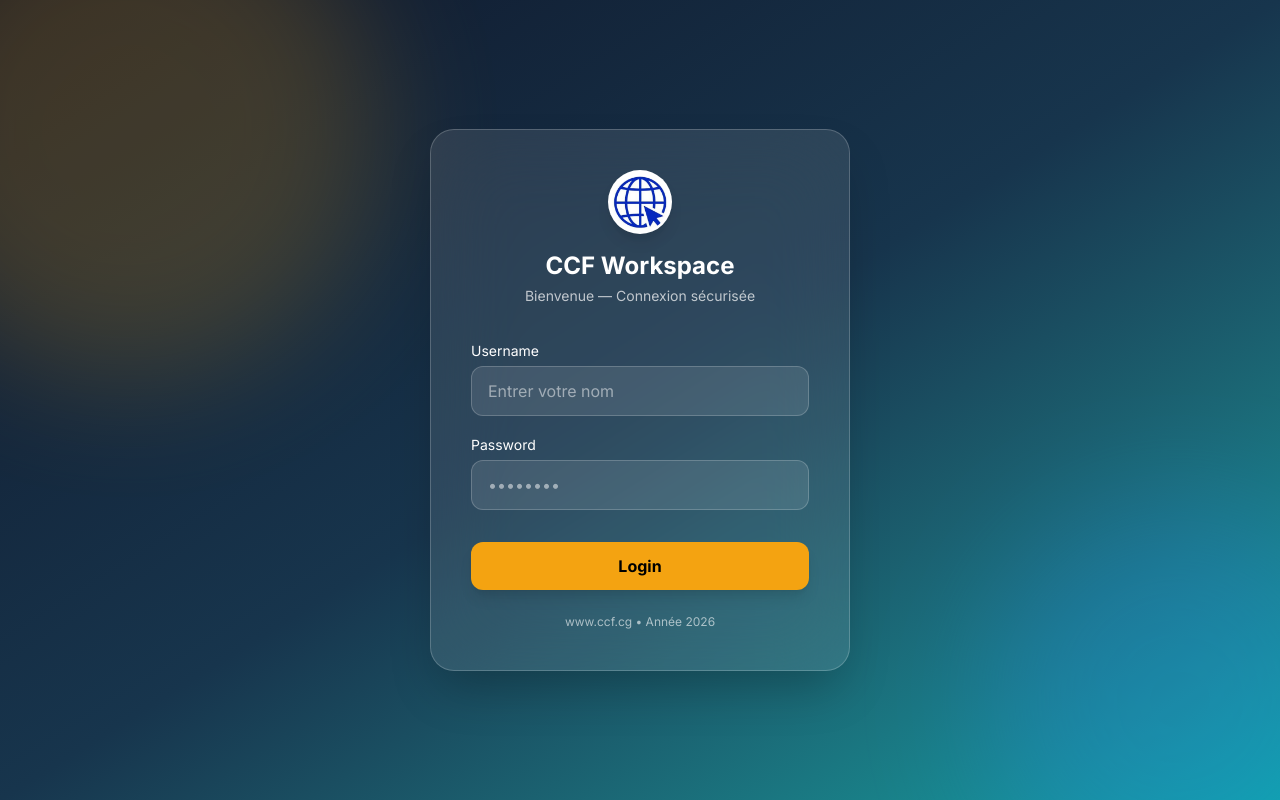
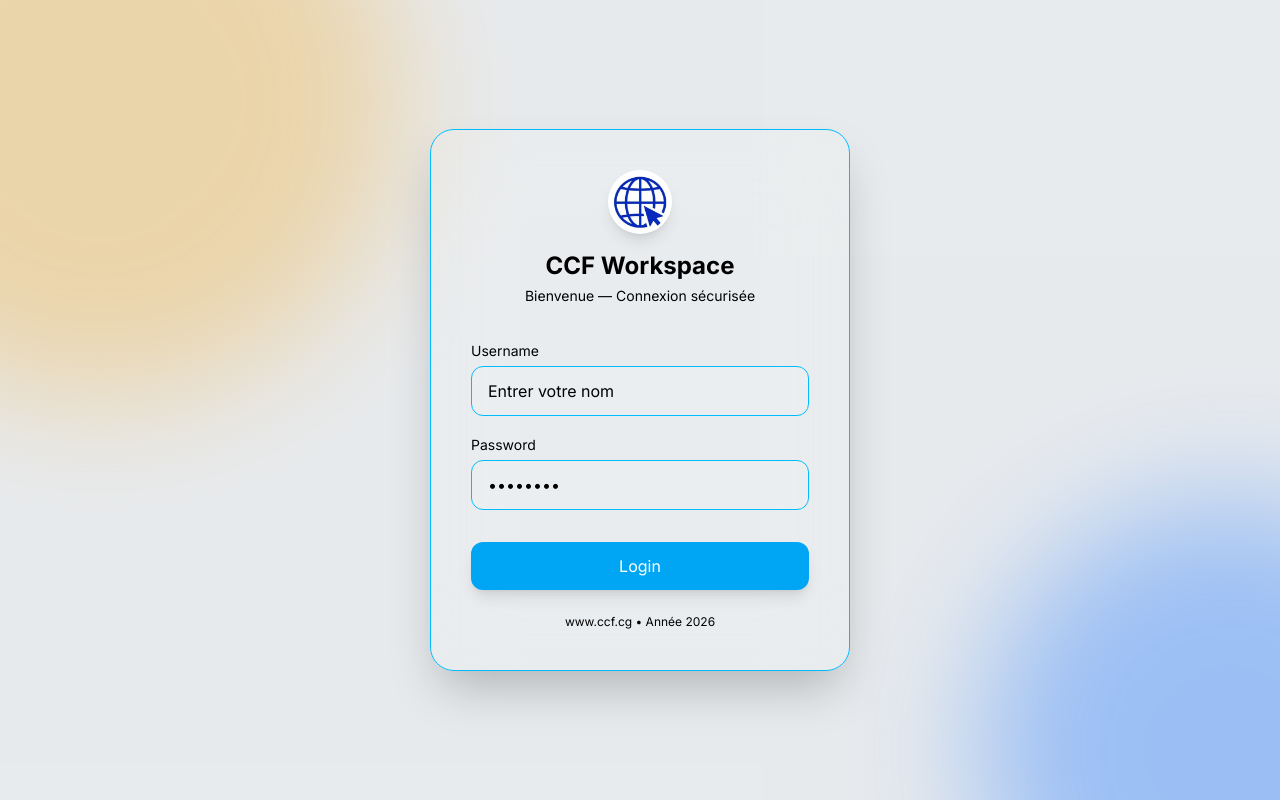
Before and after one commit to SkyCrescent/prcff, a Next.js app: page /admin in a window 1280 px wide. Built offline with nearby package versions, Linux system fonts and the light colour scheme.

Commit message:
ajout de fonctions back 4

```diff
--- a/app/admin/page.js
+++ b/app/admin/page.js
@@ -1,6 +1,6 @@
 "use client";
 
-import { useState } from "react";
+import React, { useState } from "react";
 import {useRouter} from "next/navigation";
 export default function LoginPage() {
     const router = useRouter();
@@ -23,27 +23,37 @@ export default function LoginPage() {
     }
 
     return (
-        <div className="min-h-screen flex items-center justify-center bg-gradient-to-br from-[#0f172a] via-[#17354d] to-[#0ea5a4] relative overflow-hidden">
+        // <div className="min-h-screen flex items-center justify-center bg-gradient-to-br from-[#0f172a] via-[#17354d] to-[#0ea5a4] relative overflow-hidden">
+        //
+        //     {/* BACKGROUND BLOBS */}
+        //     <div className="absolute w-[500px] h-[500px] bg-[#f4a311] opacity-20 rounded-full blur-3xl top-[-120px] left-[-120px]" />
+        //     <div className="absolute w-[400px] h-[400px] bg-blue-500 opacity-20 rounded-full blur-3xl bottom-[-100px] right-[-100px]" />
 
-            {/* BACKGROUND BLOBS */}
-            <div className="absolute w-[500px] h-[500px] bg-[#f4a311] opacity-20 rounded-full blur-3xl top-[-120px] left-[-120px]" />
-            <div className="absolute w-[400px] h-[400px] bg-blue-500 opacity-20 rounded-full blur-3xl bottom-[-100px] right-[-100px]" />
+
+        <div className="min-h-screen relative flex items-center justify-center bg-[#17354d]/10 overflow-hidden">
+
+            {/* BLOBS BACKGROUND */}
+            <div
+                className="absolute w-[600px] h-[600px] bg-[#f4a311] opacity-30 blur-3xl rounded-full top-[-200px] left-[-200px]"/>
+            <div
+                className="absolute w-[500px] h-[500px] bg-blue-500 opacity-40 blur-3xl rounded-full bottom-[-200px] right-[-200px]"/>
 
             {/* LOGIN CARD */}
-            <div className="relative w-[420px] bg-white/10 backdrop-blur-2xl border border-white/20 rounded-3xl shadow-2xl p-10">
+            <div
+                className="relative w-[420px] bg-white/10 backdrop-blur-2xl border border-sky-400 rounded-3xl shadow-2xl p-10">
 
                 {/* LOGO */}
                 <div className="flex flex-col items-center text-center">
 
                     <div className="w-16 h-16 rounded-full bg-white flex items-center justify-center shadow-lg">
-                        <img src="/network.jpeg" className="w-14 h-14 mt-1 rounded-full"  alt="ed"/>
+                        <img src="/network.jpeg" className="w-14 h-14 mt-1 rounded-full" alt="ed"/>
                     </div>
 
-                    <h1 className="text-white text-2xl font-bold mt-4">
+                    <h1 className="text-black text-2xl font-bold mt-4">
                         CCF Workspace
                     </h1>
 
-                    <p className="text-white/70 text-sm mt-1">
+                    <p className="text-black text-sm mt-1">
                         Bienvenue — Connexion sécurisée
                     </p>
 
@@ -53,36 +63,36 @@ export default function LoginPage() {
                 <div className="mt-8 space-y-4">
 
                     <div>
-                        <label className="text-white text-sm">Username</label>
+                        <label className="text-black text-sm">Username</label>
                         <input
                             value={username}
                             onChange={(e) => setUsername(e.target.value)}
-                            className="w-full mt-1 px-4 py-3 rounded-xl bg-white/10 border border-white/20 text-white placeholder-white/50 outline-none focus:border-[#f4a311]"
+                            className="w-full mt-1 px-4 py-3 rounded-xl bg-white/10 border border-sky-400 text-black placeholder-black outline-none focus:border-sky-600"
                             placeholder="Entrer votre nom"
                         />
                     </div>
 
                     <div>
-                        <label className="text-white text-sm">Password</label>
+                        <label className="text-black text-sm">Password</label>
                         <input
                             type="password"
                             value={password}
                             onChange={(e) => setPassword(e.target.value)}
-                            className="w-full mt-1 px-4 py-3 rounded-xl bg-white/10 border border-white/20 text-white placeholder-white/50 outline-none focus:border-[#f4a311]"
+                            className="w-full mt-1 px-4 py-3 rounded-xl bg-white/10 border border-sky-400 text-black placeholder-black outline-none focus:border-sky-600"
                             placeholder="••••••••"
                         />
                     </div>
 
                     <button
                         onClick={handlelogin}
-                        className="w-full mt-4 bg-[#f4a311] hover:bg-[#e0960f] text-black font-bold py-3 rounded-xl transition-all duration-300 shadow-lg hover:scale-[1.02]">
+                        className="w-full mt-4 bg-sky-500 hover:bg-sky-600 text-white cursor-pointer py-3 rounded-xl transition-all duration-300 shadow-lg hover:scale-[1.02]">
                         Login
                     </button>
 
                 </div>
 
                 {/* FOOTER */}
-                <p className="text-center text-white/60 text-xs mt-6">
+                <p className="text-center text-black text-xs mt-6">
                     www.ccf.cg • Année 2026
                 </p>
 
```
